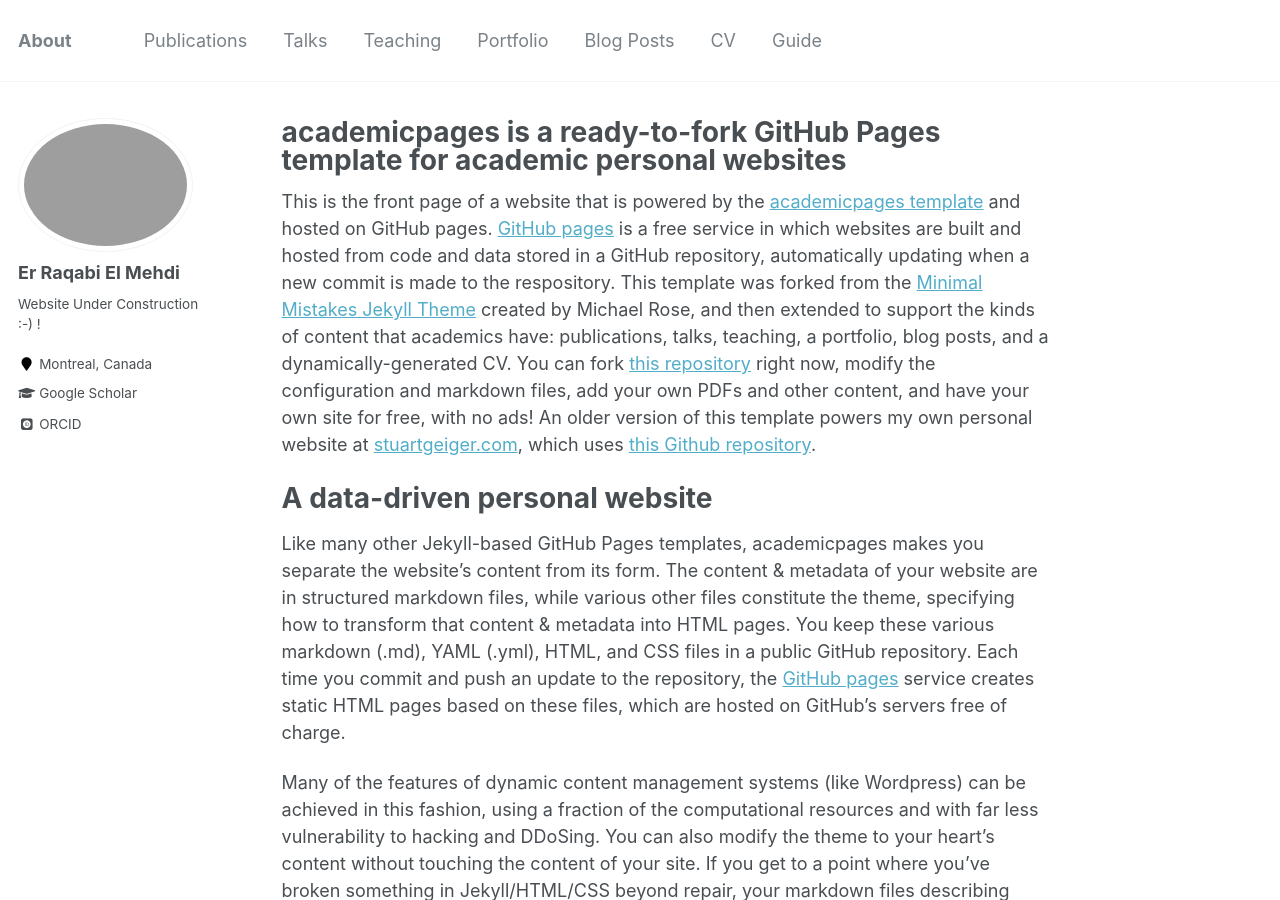
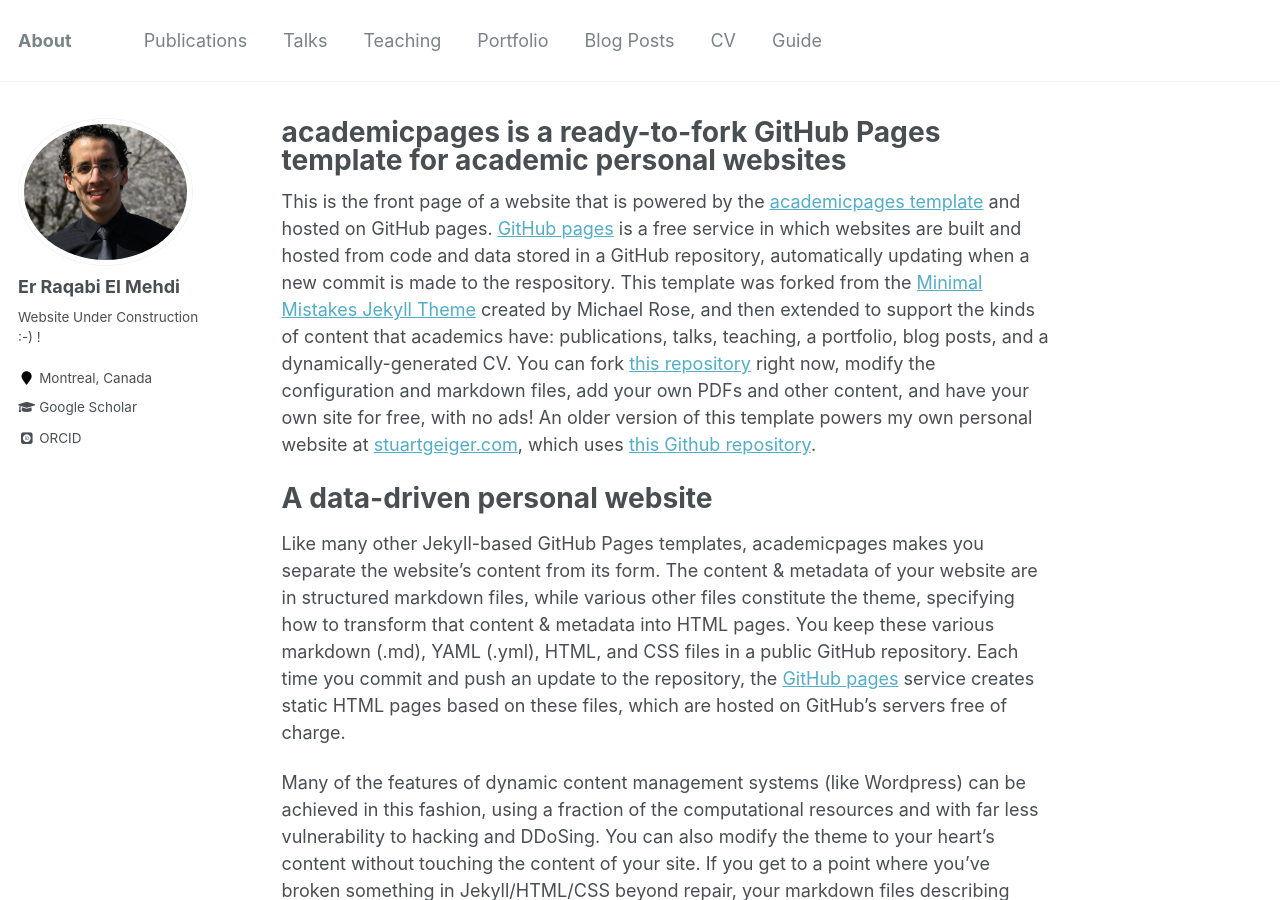
Before and after one commit to RqbMedi/rqbmedi.github.io, a Jekyll site: the page built from _pages/about.md, in a window 1280 px wide and 900 px high. Built offline with Jekyll 4.4.1, drawn with Linux system fonts in a browser that asks for light colours; some web fonts are replaced.

Commit message:
Update _config.yml

```diff
--- a/_config.yml
+++ b/_config.yml
@@ -81,7 +81,7 @@ analytics:
 # Site Author
 author:
   name             : "Er Raqabi El Mehdi"
-  avatar           : "Mehdi"
+  avatar           : "Mehdi.png"
   bio              : "Website Under Construction :-) !"
   location         : "Montreal, Canada"
   employer         :
```
